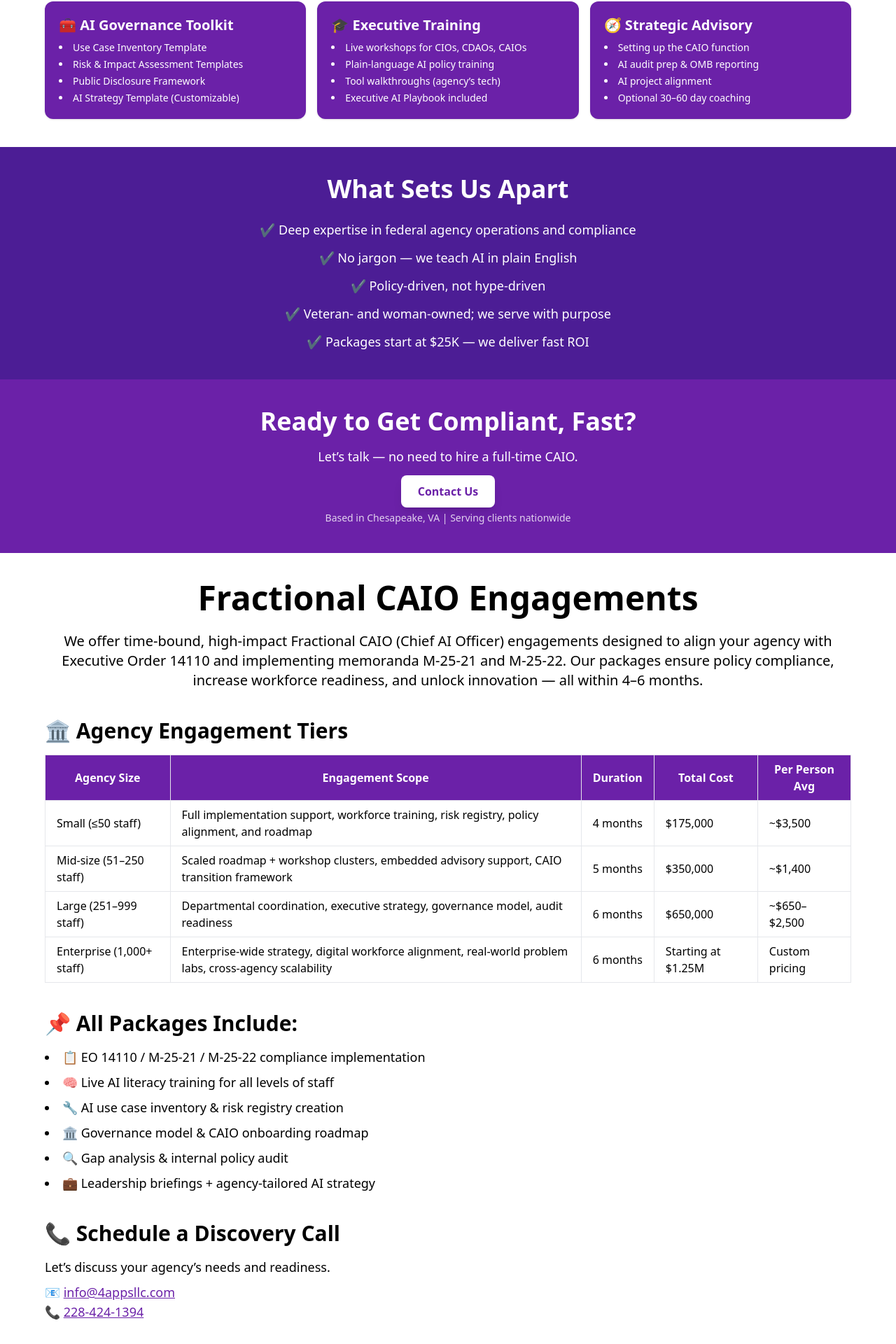
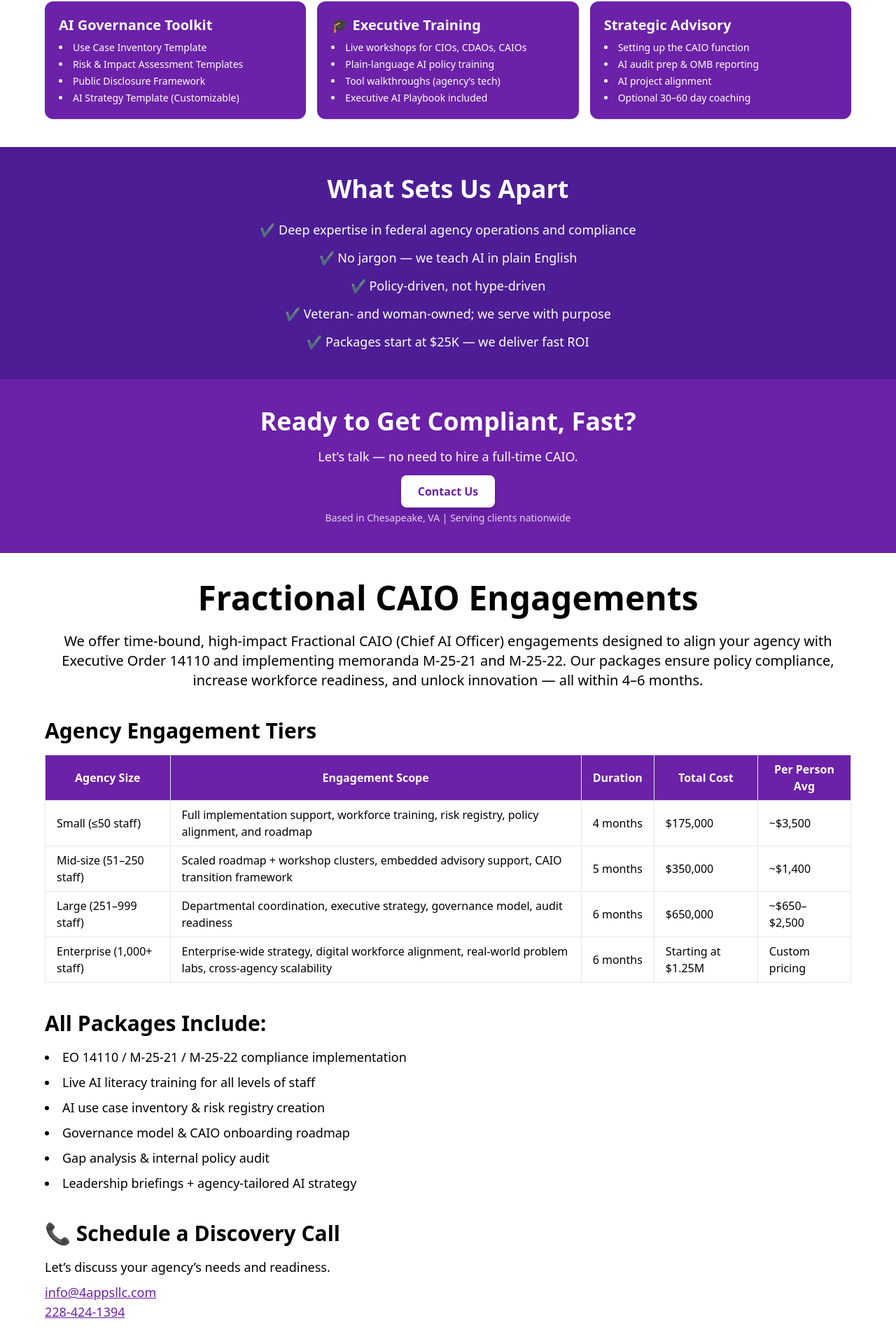
Before and after one commit to themacbus/4appsllc-site, a React (Create React App) app: page / in a window 1280 px wide. Shown: the part 1282-3202 px from the top of the page at 70% size. Built offline with nearby package versions, Linux system fonts and the light colour scheme.

Commit message:
Removed all emojis from site content

```diff
--- a/src/App.js
+++ b/src/App.js
@@ -63,7 +63,7 @@ function App() {
             <h2 className="text-3xl md:text-4xl font-bold text-center mb-8">What We Do</h2>
             <div className="grid md:grid-cols-3 gap-4">
               <div className="bg-primary text-white p-5 rounded-xl shadow">
-                <h3 className="text-xl font-bold mb-2">🧰 AI Governance Toolkit</h3>
+                <h3 className="text-xl font-bold mb-2"> AI Governance Toolkit</h3>
                 <ul className="list-disc list-inside space-y-1 text-xs md:text-sm">
                   <li>Use Case Inventory Template</li>
                   <li>Risk & Impact Assessment Templates</li>
@@ -81,7 +81,7 @@ function App() {
                 </ul>
               </div>
               <div className="bg-primary text-white p-5 rounded-xl shadow">
-                <h3 className="text-xl font-bold mb-2">🧭 Strategic Advisory</h3>
+                <h3 className="text-xl font-bold mb-2"> Strategic Advisory</h3>
                 <ul className="list-disc list-inside space-y-1 text-xs md:text-sm">
                   <li>Setting up the CAIO function</li>
                   <li>AI audit prep & OMB reporting</li>
@@ -146,7 +146,7 @@ function App() {
               readiness, and unlock innovation — all within 4–6 months.
             </p>
 
-            <h3 className="text-2xl md:text-3xl font-semibold mb-4">🏛 Agency Engagement Tiers</h3>
+            <h3 className="text-2xl md:text-3xl font-semibold mb-4"> Agency Engagement Tiers</h3>
             <div className="overflow-x-auto mb-10">
               <table className="min-w-full border border-gray-300 text-sm md:text-base">
                 <thead className="bg-primary text-white">
@@ -191,22 +191,22 @@ function App() {
               </table>
             </div>
 
-            <h3 className="text-2xl md:text-3xl font-semibold mb-4">📌 All Packages Include:</h3>
+            <h3 className="text-2xl md:text-3xl font-semibold mb-4"> All Packages Include:</h3>
             <ul className="list-disc list-inside space-y-2 mb-10 text-base md:text-lg">
-              <li>📋 EO 14110 / M-25-21 / M-25-22 compliance implementation</li>
-              <li>🧠 Live AI literacy training for all levels of staff</li>
-              <li>🔧 AI use case inventory & risk registry creation</li>
-              <li>🏛️ Governance model & CAIO onboarding roadmap</li>
-              <li>🔍 Gap analysis & internal policy audit</li>
-              <li>💼 Leadership briefings + agency-tailored AI strategy</li>
+              <li> EO 14110 / M-25-21 / M-25-22 compliance implementation</li>
+              <li> Live AI literacy training for all levels of staff</li>
+              <li> AI use case inventory & risk registry creation</li>
+              <li> Governance model & CAIO onboarding roadmap</li>
+              <li> Gap analysis & internal policy audit</li>
+              <li> Leadership briefings + agency-tailored AI strategy</li>
             </ul>
 
             <h3 className="text-2xl md:text-3xl font-semibold mb-4">📞 Schedule a Discovery Call</h3>
             <p className="mb-2 text-lg">
               Let’s discuss your agency’s needs and readiness.
             </p>
-            <p className="text-lg">📧 <a href="mailto:info@4appsllc.com" className="text-primary underline">info@4appsllc.com</a></p>
-            <p className="text-lg">📞 <a href="tel:2284241394" className="text-primary underline">228-424-1394</a></p>
+            <p className="text-lg"> <a href="mailto:info@4appsllc.com" className="text-primary underline">info@4appsllc.com</a></p>
+            <p className="text-lg"> <a href="tel:2284241394" className="text-primary underline">228-424-1394</a></p>
           </div>
         </section>
       </FadeInSection>
```
